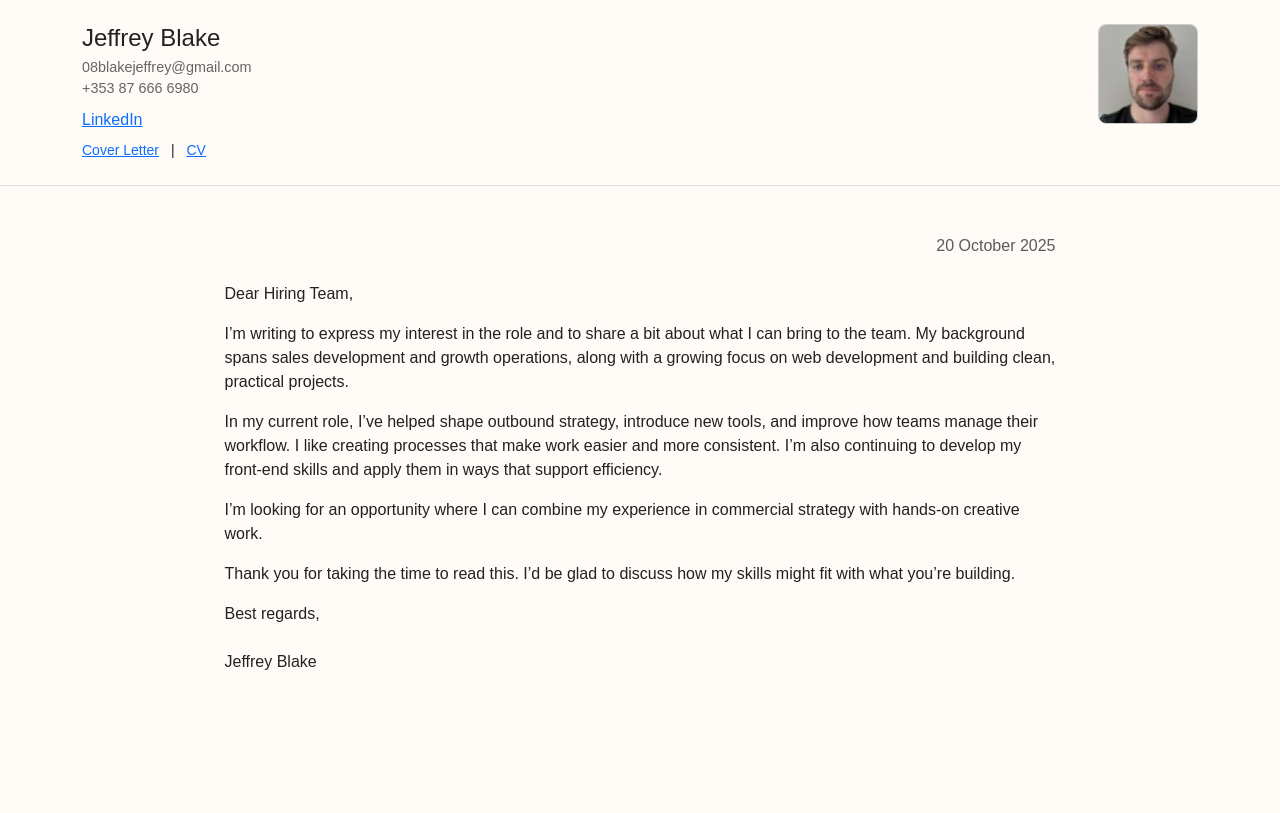
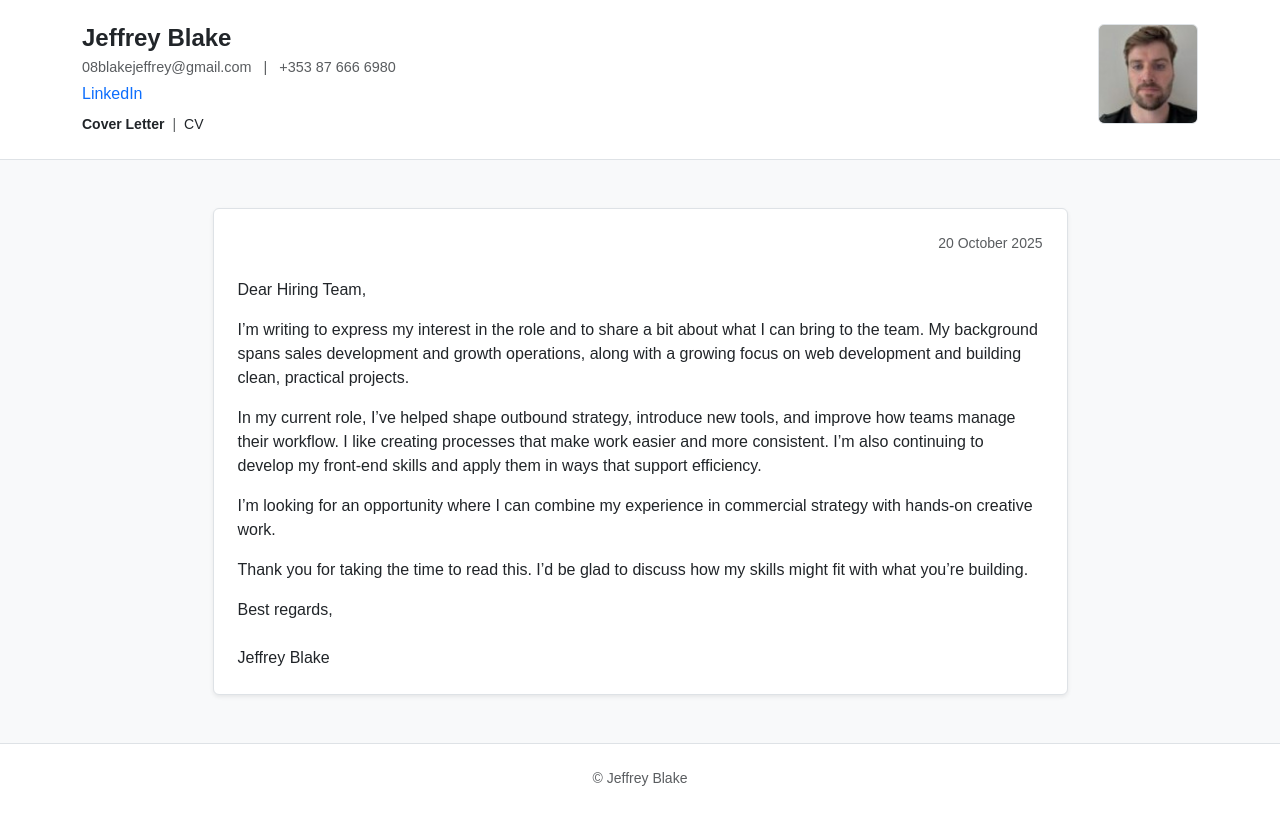
Before and after one commit to JeffreyBlake08/C.V-2.0, a plain HTML site: page index.html in a window 1280 px wide. Drawn offline with nearby package versions, Linux system fonts and the light colour scheme.

Commit message:
Refactor index.html for improved layout and design
Updated HTML structure and styling for the cover letter.

```diff
--- a/index.html
+++ b/index.html
@@ -2,11 +2,11 @@
 <html lang="en">
   <head>
     <meta charset="utf-8" />
-  <!-- Ensures proper scaling on mobile devices -->
     <meta name="viewport" content="width=device-width, initial-scale=1" />
+
     <title>Cover Letter — Jeffrey Blake</title>
 
-  <!-- Bootstrap CSS (via CDN). Provides grid layout and base styling. -->
+    <!-- Bootstrap CSS (CDN) -->
     <link
       href="https://cdn.jsdelivr.net/npm/bootstrap@5.3.3/dist/css/bootstrap.min.css"
       rel="stylesheet"
@@ -14,67 +14,76 @@
       crossorigin="anonymous"
     />
 
-  <!-- Custom stylesheet. Loaded after Bootstrap so these rules take priority. -->
+    <!-- Custom site styles -->
     <link rel="stylesheet" href="style.css" />
   </head>
 
-<body>
-  <!--
-    Page header:
-    - Uses Bootstrap grid for layout
-    - Left: name, contact details, navigation
-    - Right: profile photo
-    - Stacks vertically on smaller screens, sits side by side on larger screens
-  -->
-  <header class="site-header border-bottom py-4">
+  <body class="bg-light text-dark">
+    <!-- Header / contact -->
+    <header class="py-4 border-bottom bg-white site-header">
       <div class="container-lg">
         <div class="row align-items-start gy-3">
           <!-- Text column -->
           <div class="col-12 col-lg-9">
-          <h1 class="mb-1">Jeffrey Blake</h1>
+            <h1 class="mb-1 h2 fw-bold">Jeffrey Blake</h1>
 
-          <p class="details mb-2">
-            08blakejeffrey@gmail.com<br />
-            +353 87 666 6980
+            <p class="mb-1 small text-muted details">
+              <span class="me-2 d-block d-lg-inline">08blakejeffrey@gmail.com</span>
+              <span class="text-muted d-none d-lg-inline me-2">|</span>
+              <span class="d-block d-lg-inline">+353 87 666 6980</span>
             </p>
 
             <p class="mb-2">
               <a
-              class="external"
+                class="link-primary text-decoration-none"
                 href="https://www.linkedin.com/in/jeffreyblake/"
                 target="_blank"
                 rel="noopener"
-              >LinkedIn</a
               >
+                LinkedIn
+              </a>
             </p>
 
-          <!-- Simple page navigation -->
-          <nav class="top-nav small">
-            <a href="index.html" class="me-2">Cover Letter</a> |
-            <a href="cv.html" class="ms-2">CV</a>
+            <!-- Simple page nav -->
+            <nav
+              class="d-flex flex-wrap align-items-center gap-2 small"
+              aria-label="Page navigation"
+            >
+              <a
+                href="index.html"
+                class="link-dark text-decoration-none fw-semibold"
+                aria-current="page"
+              >
+                Cover Letter
+              </a>
+              <span class="text-muted">|</span>
+              <a
+                href="cv.html"
+                class="link-dark text-decoration-none"
+              >
+                CV
+              </a>
             </nav>
           </div>
 
-        <!-- Image column -->
+          <!-- Photo column -->
           <div class="col-12 col-lg-3 text-lg-end text-center">
             <img
-            class="portrait"
+              class="portrait rounded border img-fluid"
               src="Profile.jpg"
               alt="Portrait of Jeffrey Blake"
+              style="max-width: 120px; height: auto;"
             />
           </div>
         </div>
       </div>
     </header>
 
-  <!--
-    Main content area for the cover letter.
-    Centered column with controlled width for readability.
-  -->
-  <main class="letter-content container-lg py-5">
+    <!-- Letter body -->
+    <main class="container-lg py-5">
       <div class="row justify-content-center">
-      <div class="col-12 col-md-10 col-lg-9">
-        <p class="date text-end text-muted mb-4">20 October 2025</p>
+        <div class="col-12 col-md-10 col-lg-9 bg-white rounded border p-4 shadow-sm">
+          <p class="text-end text-muted small mb-4">20 October 2025</p>
 
           <p>Dear Hiring Team,</p>
 
@@ -111,10 +120,14 @@
       </div>
     </main>
 
-  <!-- Footer spacer -->
-  <footer class="py-4"></footer>
+    <!-- Footer -->
+    <footer class="py-4 bg-white border-top text-center small text-muted">
+      <div class="container">
+        <p class="mb-0">© Jeffrey Blake</p>
+      </div>
+    </footer>
 
-  <!-- Bootstrap JS bundle (required for interactive Bootstrap components) -->
+    <!-- Bootstrap JS bundle -->
     <script
       src="https://cdn.jsdelivr.net/npm/bootstrap@5.3.3/dist/js/bootstrap.bundle.min.js"
       integrity="sha384-YvpcrYf0tY3lHB60NNkmXc5s9fDVZLESaAA55NDzOxhy9GkcIdslK1eN7N6jIeHz"
```
Lines whose indentation alone changed are shown as unchanged.
